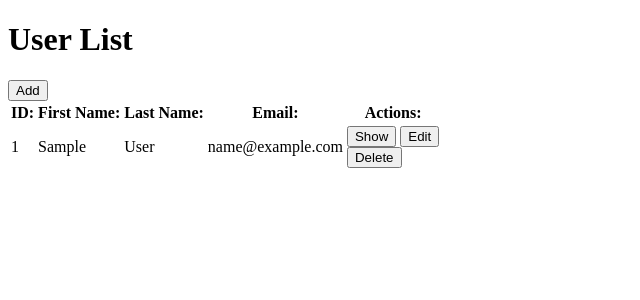
After one commit to butter-cake/usersCR, a Flask app: page /users in a window 1280 px wide. The commit adds this page. Shown: the top 300 px of the page, without its empty margins (0-640 px from the left). Run offline with Flask 3, Linux system fonts and the light colour scheme; tables that the repository leaves empty or names only in its code hold one stand-in row (values such as "Sample post").

Commit message:
finalCommit

```diff
--- /dev/null
+++ b/flask_app/__init__.py
@@ -0,0 +1,3 @@
+from flask import Flask
+app = Flask(__name__)
+app.secret_key = "testingroot"
--- /dev/null
+++ b/flask_app/controllers/user_controller.py
@@ -0,0 +1,75 @@
+from flask_app import app
+from flask import render_template, request, redirect, url_for
+from flask_app.models.user import User
+
+@app.route('/')
+def button():
+    return redirect(url_for('add_user'))
+
+@app.route('/users', methods=['GET'])
+def user_list():
+    users = User.get_all()
+    return render_template("user.html", users=users)
+
+@app.route('/users', methods=['POST'])
+def create_user():
+    data = {
+        'first_name': request.form.get('first_name'),
+        'last_name': request.form.get('last_name'),
+        'email': request.form.get('email')
+    }
+    if data['first_name']:
+        User.add_user(data)
+        return redirect(url_for('user_list'))
+    else:
+        return render_template("add_user.html")
+
+@app.route('/users/<int:user_id>', methods=['GET', 'POST'])
+def show_user(user_id):
+    if request.method == 'POST':
+        user = User.get_user(user_id)
+        if user:
+            User.delete(user_id)
+        return redirect(url_for('user_list'))
+
+    user = User.get_user(user_id)
+    if user:
+        return render_template("user_info.html", user=user)
+    else:
+        return redirect(url_for('user_list'))
+
+@app.route('/users/<int:user_id>/edit', methods=['GET'])
+def edit_user(user_id):
+    user = User.get_user(user_id)
+    if user:
+        return render_template("edit_user.html", user=user)
+    else:
+        return redirect(url_for('user_list'))
+
+#Over again
+@app.route('/users/<int:user_id>/edit', methods=['POST'])
+def update_user(user_id):
+    user = User.get_user(user_id)
+    if user:
+        getting = {
+            'id': user_id,
+            'first_name': request.form.get('first_name'),
+            'last_name': request.form.get('last_name'),
+            'email': request.form.get('email')
+        }
+        user.update(getting)
+        return redirect(url_for('show_user', user_id=user_id))
+    else:
+        return redirect(url_for('user_list'))
+
+#Deelete
+@app.route('/users/<int:user_id>/delete', methods=['GET', 'POST'])
+def delete_user(user_id):
+    user = User.get_user(user_id)
+    if user:
+        User.delete(user_id)
+    return redirect(url_for('user_list'))
+
+@app.route('/users/add', methods=['GET'])
+def add_user():
+    return render_template("add_user.html")
--- /dev/null
+++ b/flask_app/models/user.py
@@ -0,0 +1,53 @@
+from flask_app.config.mysqlconnection import connectToMySQL
+
+class User:
+    DB = "mydb"
+
+    def __init__(self, data):
+        self.id = data['id']
+        self.first_name = data['first_name']
+        self.last_name = data['last_name']
+        self.email = data['email']
+        self.created_at = data['created_at']
+        self.updated_at = data['updated_at']
+
+    @classmethod
+    def get_all(cls):
+        query = "SELECT * FROM user;"
+        results = connectToMySQL(cls.DB).query_db(query)
+        users = []
+        for user in results:
+            users.append(cls(user))
+        return users
+
+    @classmethod
+    def add_user(cls, data):
+        query = """
+        INSERT INTO user (first_name, last_name, email)
+        VALUES (%(first_name)s, %(last_name)s, %(email)s);
+        """
+        results = connectToMySQL(cls.DB).query_db(query, data)
+        return results
+
+    @classmethod
+    def delete(cls, user_id):
+        query = "DELETE FROM user WHERE id = %(id)s;"
+        return connectToMySQL(cls.DB).query_db(query, {'id': user_id})
+
+
+    @classmethod
+    def get_user(cls, user_id):
+        query = "SELECT * FROM user WHERE id = %(id)s;"
+        result = connectToMySQL(cls.DB).query_db(query, {'id': user_id})
+        if result:
+            return cls(result[0])
+        return None
+
+    @classmethod
+    def update(cls, data):
+        query = """
+        UPDATE user
+        SET first_name = %(first_name)s, last_name = %(last_name)s, email = %(email)s, updated_at = NOW()
+        WHERE id = %(id)s;
+        """
+        return connectToMySQL(cls.DB).query_db(query, data)
--- /dev/null
+++ b/flask_app/templates/user.html
@@ -0,0 +1,48 @@
+<!DOCTYPE html>
+<html lang="en">
+<head>
+    <meta charset="UTF-8">
+    <meta http-equiv="X-UA-Compatible" content="IE=edge">
+    <meta name="viewport" content="width=device-width, initial-scale=1.0">
+    <title>User List</title>
+</head>
+<body>
+    <h1>User List</h1>
+
+    <a href="/users/add"><button>Add</button></a>
+
+    <table>
+        <thead>
+            <tr>
+                <th>ID:</th>
+                <th>First Name:</th>
+                <th>Last Name:</th>
+                <th>Email:</th>
+                <th>Actions:</th>
+            </tr>
+        </thead>
+        <tbody>
+            {% for user in users %}
+            {% if user.first_name != "" %}
+            <tr>
+                <td>{{ user.id }}</td>
+
+
+                <td>{{ user.first_name }}</td>
+                <td>{{ user.last_name }}</td>
+                <td>{{ user.email }}</td>
+                <td>
+                    <a href="/users/{{ user.id }}"><button>Show</button></a>
+
+                    <a href="/users/{{ user.id }}/edit"><button>Edit</button></a>
+                    <form action="/users/{{ user.id }}/delete" method="post">
+                        <button type="submit">Delete</button>
+                    </form>
+                </td>
+            </tr>
+            {% endif %}
+            {% endfor %}
+        </tbody>
+    </table>
+</body>
+</html>
--- a/server.py
+++ b/server.py
@@ -1,20 +1,5 @@
-from flask import Flask, render_template, request, redirect, url_for, session
-
-app = Flask(__name__)
-app.secret_key = "testingroot"
-
-from user import User
-
-@app.route('/')
-def button():
-    return render_template("user.html")
-
-@app.route('/submit_game_form', methods=['POST'])
-def relocate():
-    User.add_game(request.form)
-    users = User.get_all()
-    return render_template("userList.html", users=users)
-
+from flask_app import app
+from flask_app.controllers import user_controller
 
 if __name__ == '__main__':
     app.run(debug=True, host='localhost', port=8000)
```
Also changed, not shown: flask_app/templates/add_user.html (added, +29 -0 lines), flask_app/templates/edit_user.html (renamed from templates/user.html, +7 -13 lines), flask_app/templates/userList.html (renamed from templates/userList.html, +8 -2 lines), flask_app/templates/user_info.html (added, +23 -0 lines), user.py (deleted, +0 -29 lines), flask_app/config/mysqlconnection.py (renamed from mysqlconnection.py).
